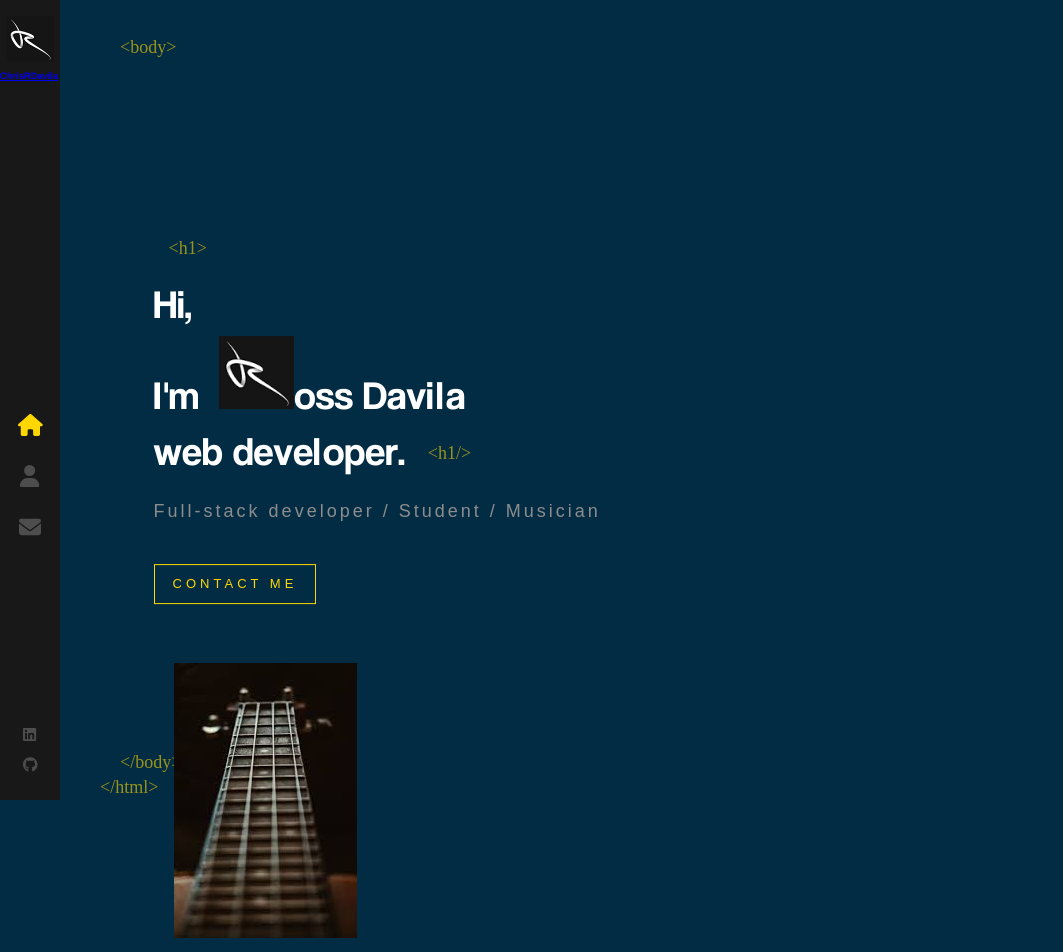
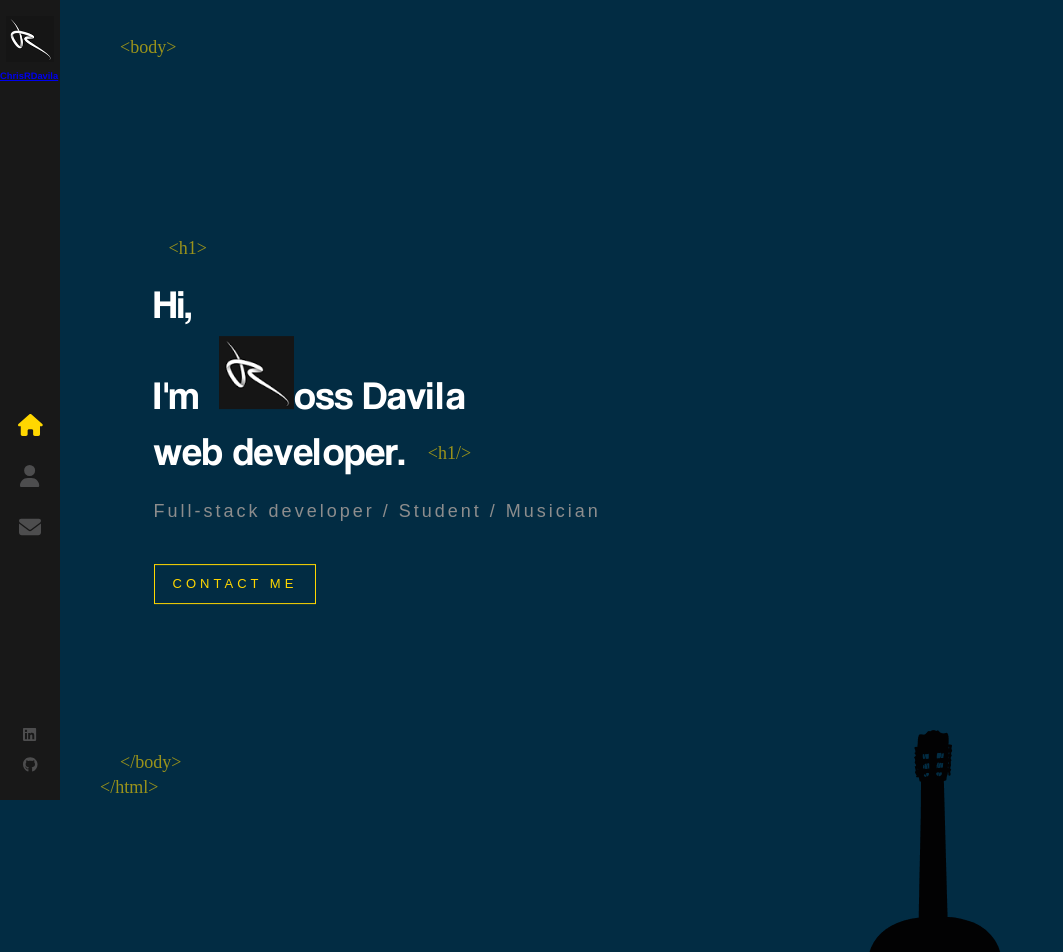
Before and after one commit to ChrisRDavila/practice-portfolio, a React (Create React App) app: page / in a window 1280 px wide. Shown: the top 952 px of the page, without its empty margins (0-1063 px from the left). Built offline with nearby package versions, Linux system fonts and the light colour scheme.

Commit message:
cant figure out how to set guitar aside the front page, WIP

```diff
--- a/src/App.js
+++ b/src/App.js
@@ -2,6 +2,7 @@ import './App.scss';
 import { Routes, Route } from 'react-router-dom';
 import Layout from './components/Layout';
 import Home from './components/Home';
+
 
 function App() {
   return (
--- a/src/App.scss
+++ b/src/App.scss
@@ -1,3 +1,4 @@
+
 $primary-color:#ffd700;
 
 @import 'animate.css';
--- a/src/components/Home/Guitar/index.js
+++ b/src/components/Home/Guitar/index.js
@@ -1,10 +1,10 @@
 import './index.scss'
-import GuitImage from '../../../assets/images/guitar.jpeg'
+import GuitarImage from '../../../assets/images/guitar.png'
 
 const Guitar = () => {
   return (
-    <div className='logo-container'>
-      <img className="solid-logo" src={GuitImage} alt="guitar"/>
+    <div className='guitar-container'>
+      <img className="guitar-logo" src={GuitarImage} alt="guitar"/>
     </div>
   )
 }
--- a/src/components/Home/Guitar/index.scss
+++ b/src/components/Home/Guitar/index.scss
@@ -0,0 +1,14 @@
+.guitar-container {
+  z-index: 0;
+  width: 400px;
+  height: 60px;
+  position: absolute;
+  top: 0;
+  right: 15%;
+  bottom: 0;
+  left: auto;
+  margin: auto;
+  // display: flex;
+
+
+}
--- a/src/components/Home/index.js
+++ b/src/components/Home/index.js
@@ -4,6 +4,7 @@ import './index.scss';
 import AnimatedLetters from '../AnimatedLetters';
 import { useEffect, useState } from 'react'
 import Guitar from './Guitar';
+
 
 const Home = () => {
   const [letterClass, setLetterClass] = useState('text-animate')
@@ -42,11 +43,11 @@ const Home = () => {
           idx={26} />
           </h1>
           <h2>Full-stack developer / Student / Musician</h2>
-          <Link to='/contact' className='flat-button'>CONTACT ME</Link>
+          <Link to='/contact' className='flat-button'>
+            CONTACT ME
+            </Link>
         </div>
-        <div className='picture'>
-          <Guitar />
-        </div>
+        <Guitar/>
       </div>
   );
 }
--- a/src/components/Layout/index.js
+++ b/src/components/Layout/index.js
@@ -16,7 +16,7 @@ const Layout = () => {
       <br />
       <span className='bottom-tag-html'>&lt;/html&gt;</span>
       </span>
-  </div>
+    </div>
   </div>
   )
 }
```
Also changed, not shown: src/components/Home/index.scss (+15 -0 lines), src/assets/images/bGround.jpeg (added), src/assets/images/guitar.png (added), src/components/Layout/index.scss (line endings or trailing spaces).
